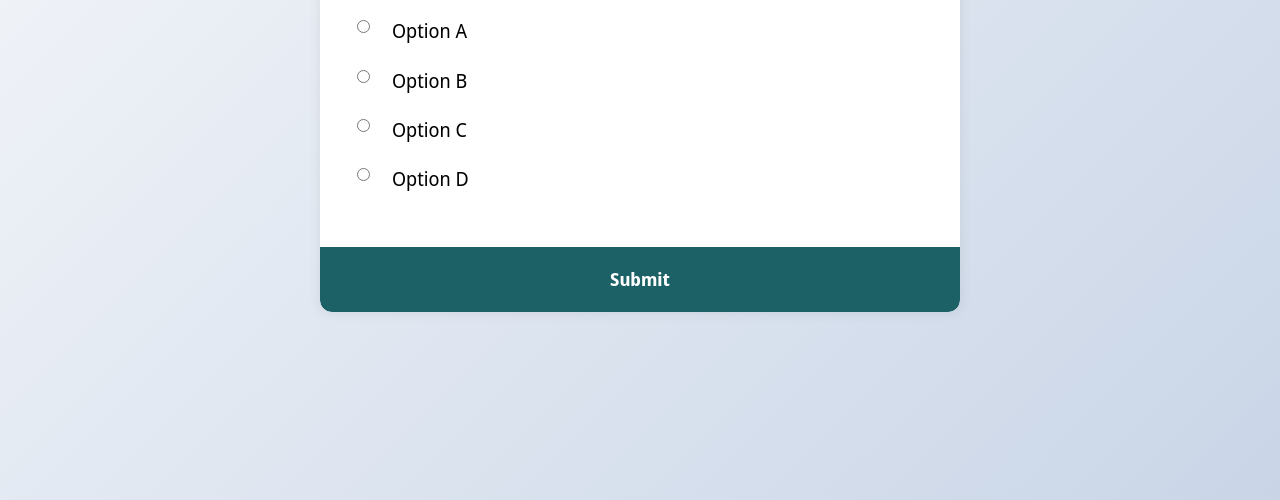
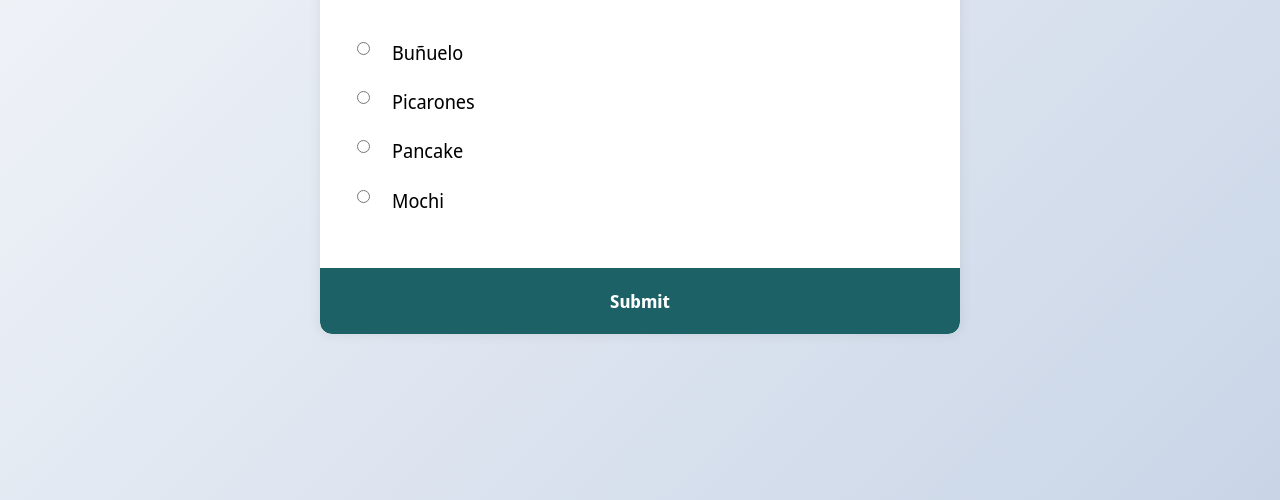
Before and after one commit to MeloDev2111/BasicProjectsJS, a plain HTML site: page quiz-app/index.html in a window 1280 px wide. Shown: the part 300-800 px from the top of the page. Drawn offline with Linux system fonts and the light colour scheme.

Commit message:
update quizzes for Quiz App

```diff
--- a/quiz-app/data.js
+++ b/quiz-app/data.js
@@ -1,32 +1,31 @@
 const quizData = [
   {
-    tittle: "Tittle 1",
+    tittle: "¿Cual de los siguientes es un postre peruano?",
     options:{
-      a:"Option A",
-      b:"Option B",
-      c:"Option C",
-      d:"Option D"
+      a:"Buñuelo",
+      b:"Picarones",
+      c:"Pancake",
+      d:"Mochi"
     },
-    correct:"d"
-  },
-  {
-    tittle: "Tittle 2",
+    correct:"b"
+  },{
+    tittle: "¿Que es Albion Online?",
     options:{
-      a:"Option A",
-      b:"Option B",
-      c:"Option C"
+      a:"Hola, Gamer, juguemos League of Legends ¿Qué te parece si lo descargamos...",
+      b:"Es un DLC de Train Simualtor 2016",
+      c:"Es un mmorpg no lineal, en el que escribes tu propia historia sin limitarte a seguir un camino prefijado..."
     },
     correct:"c"
   },
   {
-    tittle: "Tittle 3",
+    tittle: "Cual de las sentencias devuelve \" 0 \" ",
     options:{
-      a:"Option A",
-      b:"Option B",
-      c:"Option C",
-      d:"Option D",
-      e:"Option E"
+      a:" false || \" 0 \"",
+      b:" \" 0 \" + \" 0 \" ",
+      c:" true || \" 0 \" ",
+      d:" \" hola \" && false ",
+      e:"!true"
     },
-    correct:"b"
+    correct:"a"
   },
 ]
--- a/quiz-app/style.css
+++ b/quiz-app/style.css
@@ -1,3 +1,4 @@
+@import url('https://fonts.googleapis.com/css2?family=Noto+Sans+Display&display=swap');
 *{
   box-sizing: border-box;
   font-family: 'Noto Sans Display', sans-serif;
```
